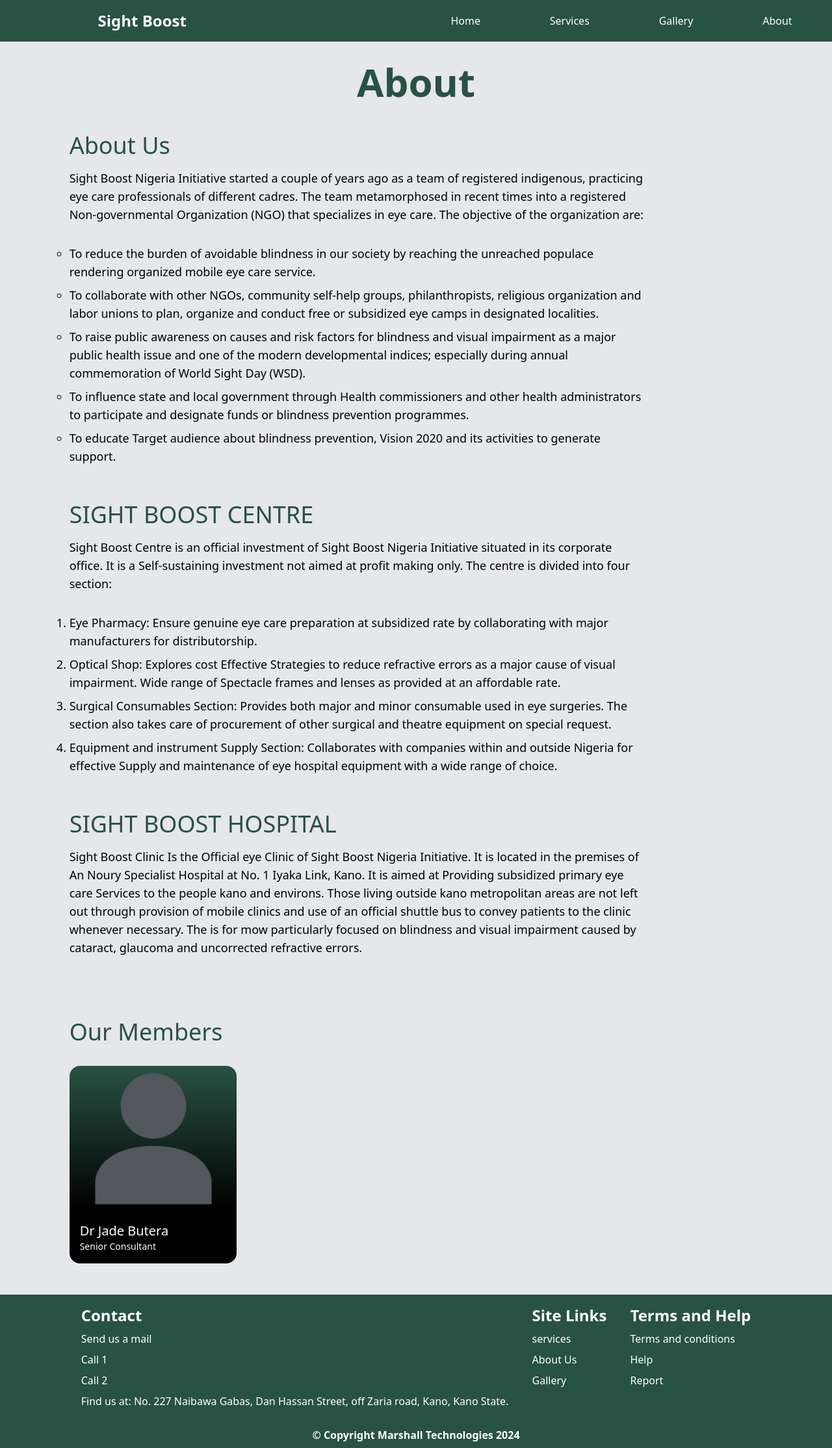
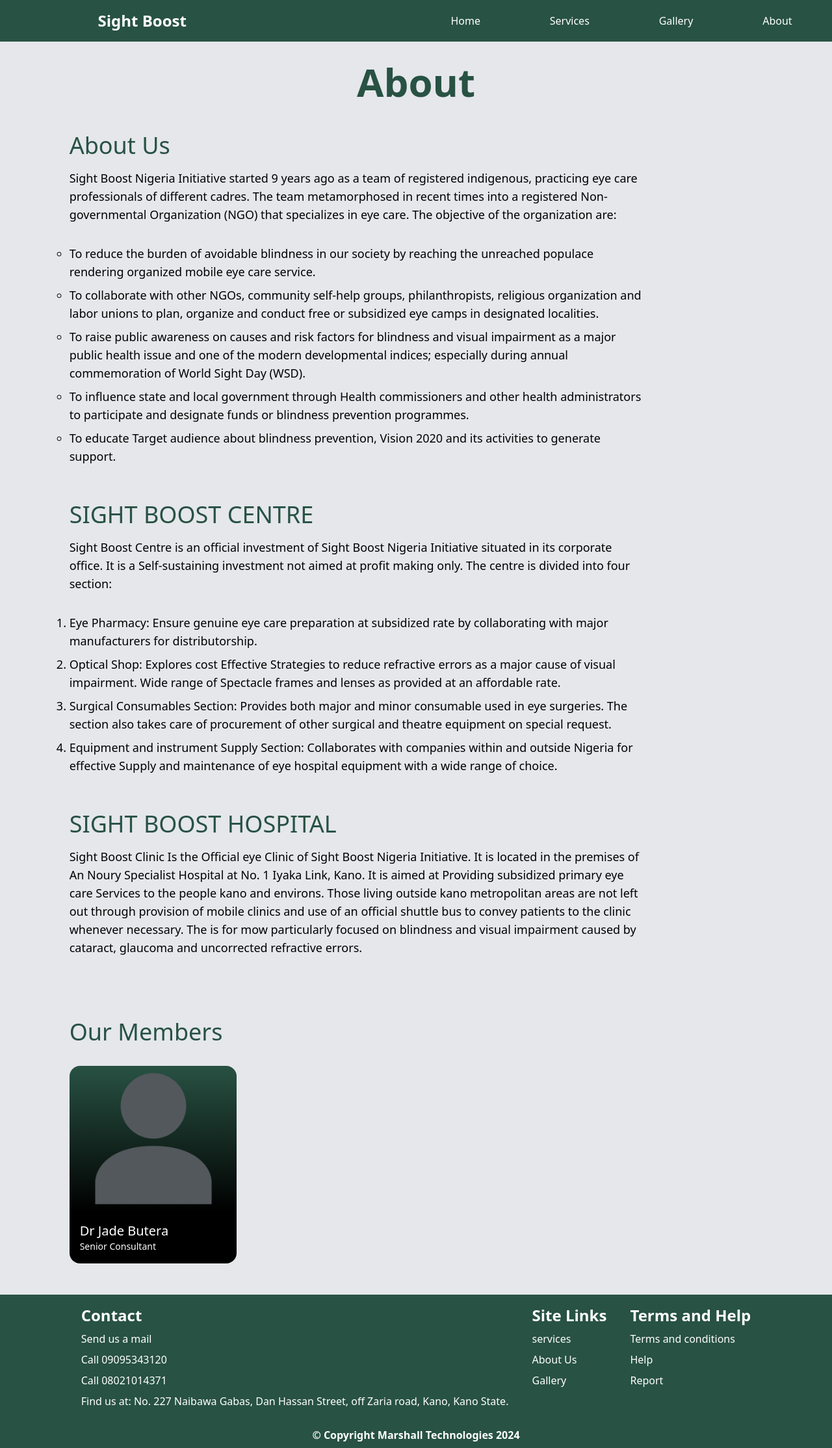
Before and after one commit to mzmarshall1278/sight-boost, a Next.js app: page /about in a window 1280 px wide. Shown: the whole page at 65% size. Built offline with nearby package versions, Linux system fonts and the light colour scheme.

Commit message:
edited content

```diff
--- a/src/app/about/page.tsx
+++ b/src/app/about/page.tsx
@@ -11,7 +11,7 @@ export default function About() {
                 <div className="w-5/6">
                     <h1 className="text-4xl font-thin text-teal-900">About Us</h1>
                     <p className="mt-4 text-lg font-light">
-                        Sight Boost Nigeria Initiative started a couple of years ago as a team of registered indigenous, practicing eye care professionals of different cadres. The team metamorphosed in recent times into a registered Non-governmental Organization (NGO) that specializes in eye care. The objective of the organization are:
+                        Sight Boost Nigeria Initiative started 9 years ago as a team of registered indigenous, practicing eye care professionals of different cadres. The team metamorphosed in recent times into a registered Non-governmental Organization (NGO) that specializes in eye care. The objective of the organization are:
                     </p>
                     <ul className='mt-8 text-lg font-light'>
                         <li className="list-[circle] my-2">To reduce the burden of avoidable blindness in our society by reaching the unreached populace rendering organized mobile eye care service.</li>
--- a/src/app/components/Footer.tsx
+++ b/src/app/components/Footer.tsx
@@ -9,8 +9,8 @@ export default function Footer() {
         <div className="mb-3">
           <h1 className="text-2xl font-semibold text-white">Contact</h1>
           <p className='my-2 text-white '><a href='mailto:sightboost@gmail.com' className="">Send us a mail</a></p>
-          <p className="my-2 text-white "><a href='tel:09095343120' className="">Call 1</a></p>
-          <p className="my-2 text-white "><a href='tel:08021014371' className="">Call 2</a></p>
+          <p className="my-2 text-white "><a href='tel:09095343120' className="">Call 09095343120</a></p>
+          <p className="my-2 text-white "><a href='tel:08021014371' className="">Call 08021014371</a></p>
           <p className='my-2 text-white text-wrap'><a href="https://maps.app.goo.gl/mzV1ndFZjcoomfrn9">Find us at: No. 227 Naibawa Gabas, Dan Hassan Street, off Zaria road, Kano, Kano State.</a></p>
         </div>
 
```
